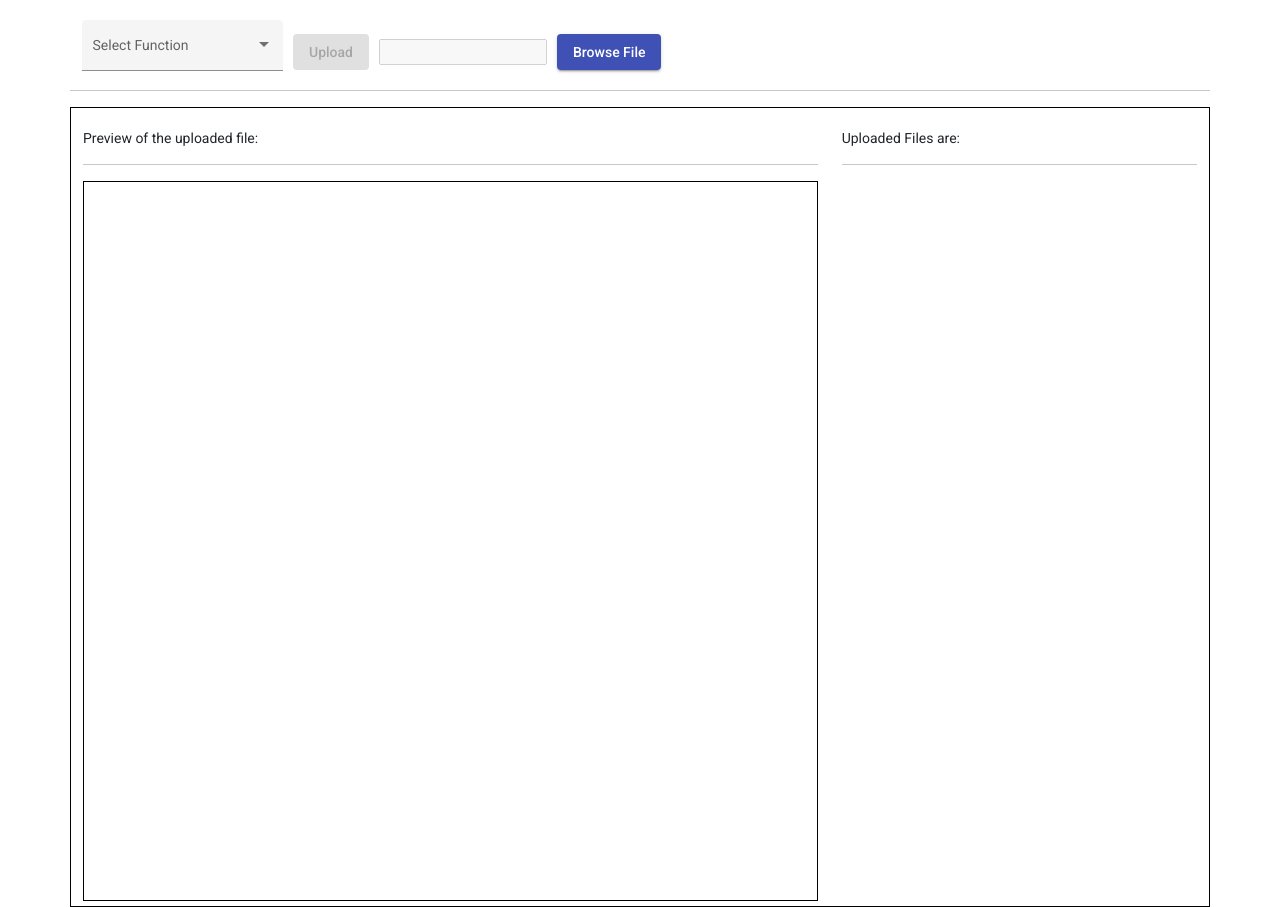
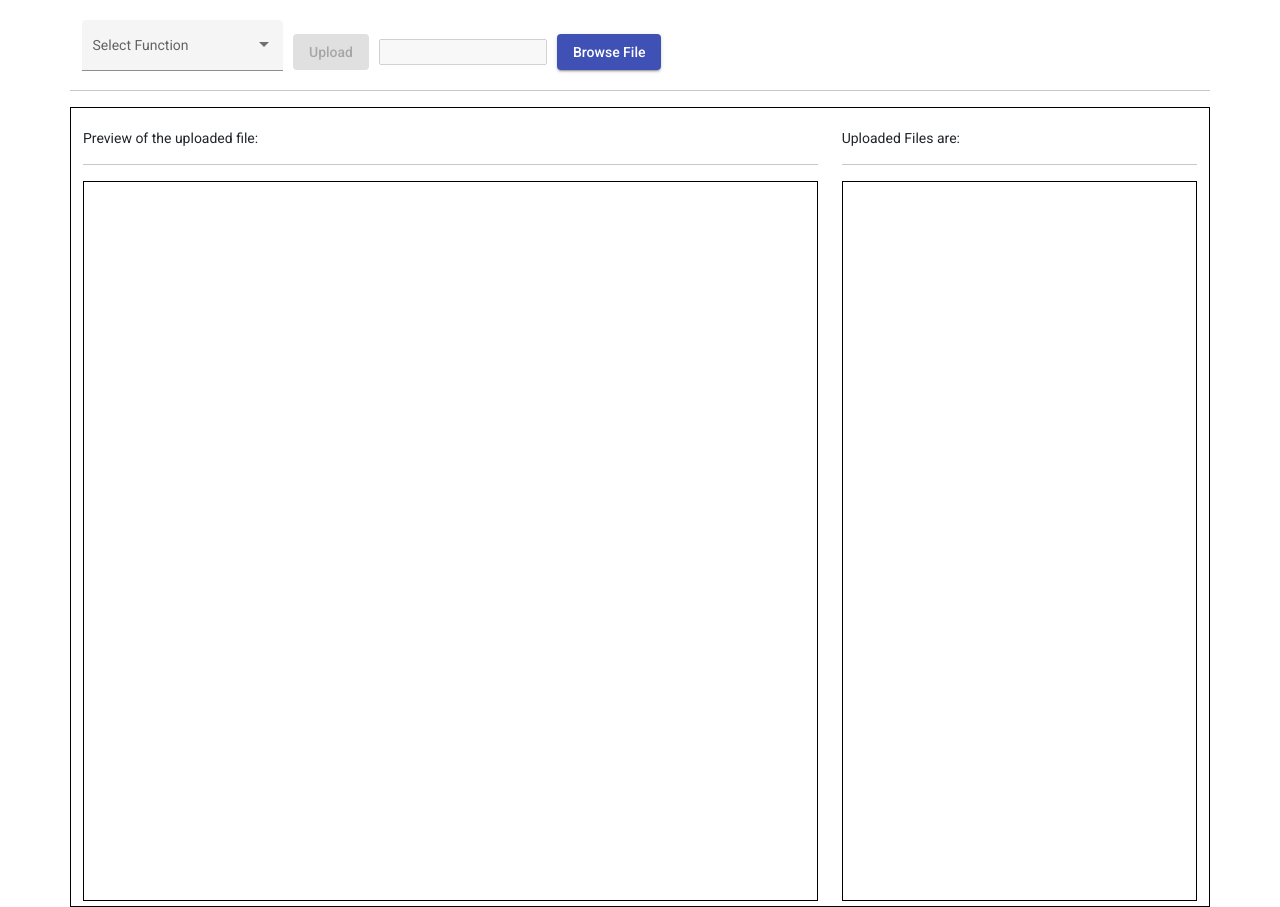
Before and after one commit to yogeshatgit/TeddyWeb1, an Angular app: page / in a window 1280 px wide. Built offline with nearby package versions, Linux system fonts and the light colour scheme.

Commit message:
Update upload-file.component.html

```diff
--- a/src/app/upload-file/upload-file.component.html
+++ b/src/app/upload-file/upload-file.component.html
@@ -23,7 +23,7 @@
     <div class="container" id="preview">
         <div class="row">
             <div class="col-md-8">
-                <div>
+                <div >
                     Preview of the uploaded file:
                     <hr>
                     <div class="filePreview">
@@ -33,9 +33,11 @@
             <div class="col-md-4">
                 Uploaded Files are:
                 <hr>
+                <div class="fileUploaded">
                 <ol>
                     <li *ngFor="let n of uploadedFiles">{{n}}</li>
                 </ol>
+            </div>
             </div>
         </div>
     </div>
```
